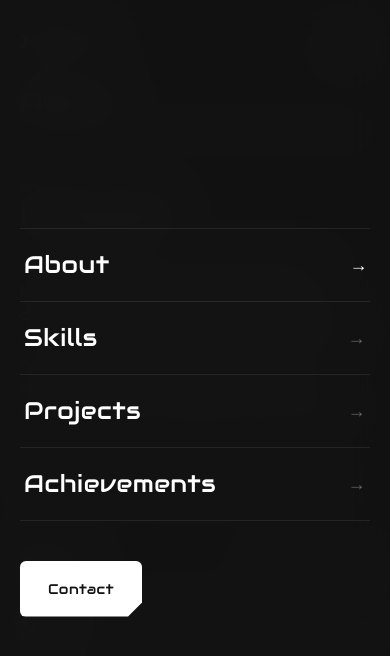
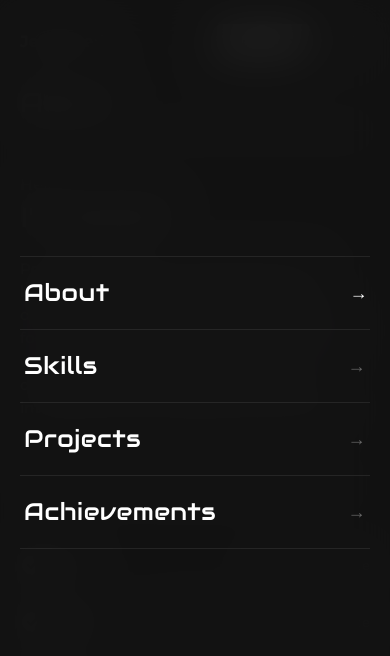
Before and after one commit to jesterkeri/portfolio, a Next.js app: page /about in a window 390 px wide. Both pictures are taken after a click on the element 348 px from the left and 42 px from the top of the page. Shown: the top 656 px of the page. Built offline with nearby package versions, Linux system fonts and the light colour scheme.

Commit message:
feat: migrate mobile contact button to persistent nav bar placement

```diff
--- a/src/app/globals.css
+++ b/src/app/globals.css
@@ -7,6 +7,12 @@
 /* Base Desktop Utility overrides */
 .mobile-only {
   display: none !important;
+}
+.nav-actions {
+  display: flex;
+  flex-direction: row;
+  align-items: center;
+  gap: 16px;
 }
 .mobile-menu-overlay {
   display: none;
@@ -1660,6 +1666,7 @@ body.section-pager-active {
 
   .desktop-only { display: none !important; }
   .mobile-only  { display: flex !important; }
+  .mobile-hide  { display: none !important; }
 
   /* ========== NAVIGATION ========== */
   .navigation,
@@ -1782,38 +1789,26 @@ body.section-pager-active {
   .mobile-nav-links li a.active { opacity: 1; }
   .mobile-nav-links li a.active::after { opacity: 1; transform: translateX(2px); }
 
-  .mobile-contact {
-    align-self: flex-start;
-    padding: 16px 28px;
-    background: #FFFFFF;
-    border-radius: 6px;
-    clip-path: polygon(0 0, 100% 0, 100% calc(100% - 14px), calc(100% - 14px) 100%, 0 100%);
-    cursor: pointer;
-    opacity: 0;
-    transform: translateY(8px);
-    transition: all 0.5s cubic-bezier(0.16, 1, 0.3, 1) 0.34s;
-  }
-  .mobile-menu-overlay.open .mobile-contact { opacity: 1; transform: translateY(0); }
-  .mobile-contact span {
-    font-family: var(--font-audiowide), cursive;
-    color: #121212 !important;
-    font-size: 14px;
-    letter-spacing: 0.5px;
-  }
-
   /* Socials popup positioning on mobile */
   .socials {
-    position: fixed;
-    top: auto;
-    bottom: 40px;
-    left: var(--page-margin);
-    right: auto;
+    position: absolute;
+    top: 64px;
+    right: var(--page-margin);
+    bottom: auto;
+    left: auto;
     padding: 24px;
     z-index: 800; /* Force above the mobile menu overlay (650) */
     min-width: 160px;
     border-radius: 14px;
     background: #121212 !important; /* Solid dark */
     box-shadow: 0 4px 24px rgba(0,0,0,0.5);
+  }
+  .contact-btn {
+    padding: 8px 16px;
+  }
+  .contact-btn span {
+    font-size: 13px;
+    letter-spacing: 0.5px;
   }
   /* Mobile socials are always white-text regardless of page theme since the modal is dark */
   .socials-content a,
--- a/src/components/Navigation.tsx
+++ b/src/components/Navigation.tsx
@@ -73,7 +73,15 @@ export function Navigation({ variant = "home", activePath = "/" }: NavigationPro
 
         </div>
 
-        {/* Mobile Hamburger Button */}
+        {/* Global Nav Actions (Contact + Hamburger) */}
+        <div className="nav-actions">
+          <div className={`${contact}`} onClick={() => setShowSocials(!showSocials)}>
+            <span>Contact</span>
+            <svg className="arrow-icon mobile-hide" width="20" height="20" viewBox="0 0 20 20" fill="none">
+              <path d="M4 10H16M16 10L10 4M16 10L10 16" stroke={stroke} strokeWidth="2" strokeLinecap="round" strokeLinejoin="round"/>
+            </svg>
+          </div>
+
           <div className="hamburger-btn mobile-only" onClick={() => setIsMobileMenuOpen(!isMobileMenuOpen)}>
             {isMobileMenuOpen ? (
               <svg width="24" height="24" viewBox="0 0 24 24" fill="none" stroke={burgerStroke} strokeWidth="2">
@@ -88,13 +96,6 @@ export function Navigation({ variant = "home", activePath = "/" }: NavigationPro
               </svg>
             )}
           </div>
-
-        {/* Desktop Contact Btn */}
-        <div className={`${contact} desktop-only`} onClick={() => setShowSocials(!showSocials)}>
-          <span>Contact</span>
-          <svg className="arrow-icon" width="20" height="20" viewBox="0 0 20 20" fill="none">
-            <path d="M4 10H16M16 10L10 4M16 10L10 16" stroke={stroke} strokeWidth="2" strokeLinecap="round" strokeLinejoin="round"/>
-          </svg>
         </div>
       </nav>
 
@@ -102,14 +103,11 @@ export function Navigation({ variant = "home", activePath = "/" }: NavigationPro
       <div className={`mobile-menu-overlay ${isMobileMenuOpen ? 'open' : ''}`}>
         <div className="mobile-menu-content">
           <ul className="mobile-nav-links">
-            <li><TransitionLink href="/about" className={activePath === "/about" ? "active" : ""}>About</TransitionLink></li>
-            <li><TransitionLink href="/skills" className={activePath === "/skills" ? "active" : ""}>Skills</TransitionLink></li>
-            <li><TransitionLink href="/projects" className={activePath === "/projects" ? "active" : ""}>Projects</TransitionLink></li>
-            <li><TransitionLink href="/achievements" className={activePath === "/achievements" ? "active" : ""}>Achievements</TransitionLink></li>
+            <li><TransitionLink href="/about" className={activePath === "/about" ? "active" : ""} onClick={() => setIsMobileMenuOpen(false)}>About</TransitionLink></li>
+            <li><TransitionLink href="/skills" className={activePath === "/skills" ? "active" : ""} onClick={() => setIsMobileMenuOpen(false)}>Skills</TransitionLink></li>
+            <li><TransitionLink href="/projects" className={activePath === "/projects" ? "active" : ""} onClick={() => setIsMobileMenuOpen(false)}>Projects</TransitionLink></li>
+            <li><TransitionLink href="/achievements" className={activePath === "/achievements" ? "active" : ""} onClick={() => setIsMobileMenuOpen(false)}>Achievements</TransitionLink></li>
           </ul>
-          <div className="mobile-contact" onClick={() => setShowSocials(!showSocials)}>
-            <span>Contact</span>
-          </div>
         </div>
       </div>
 
```
Lines whose indentation alone changed are shown as unchanged.
